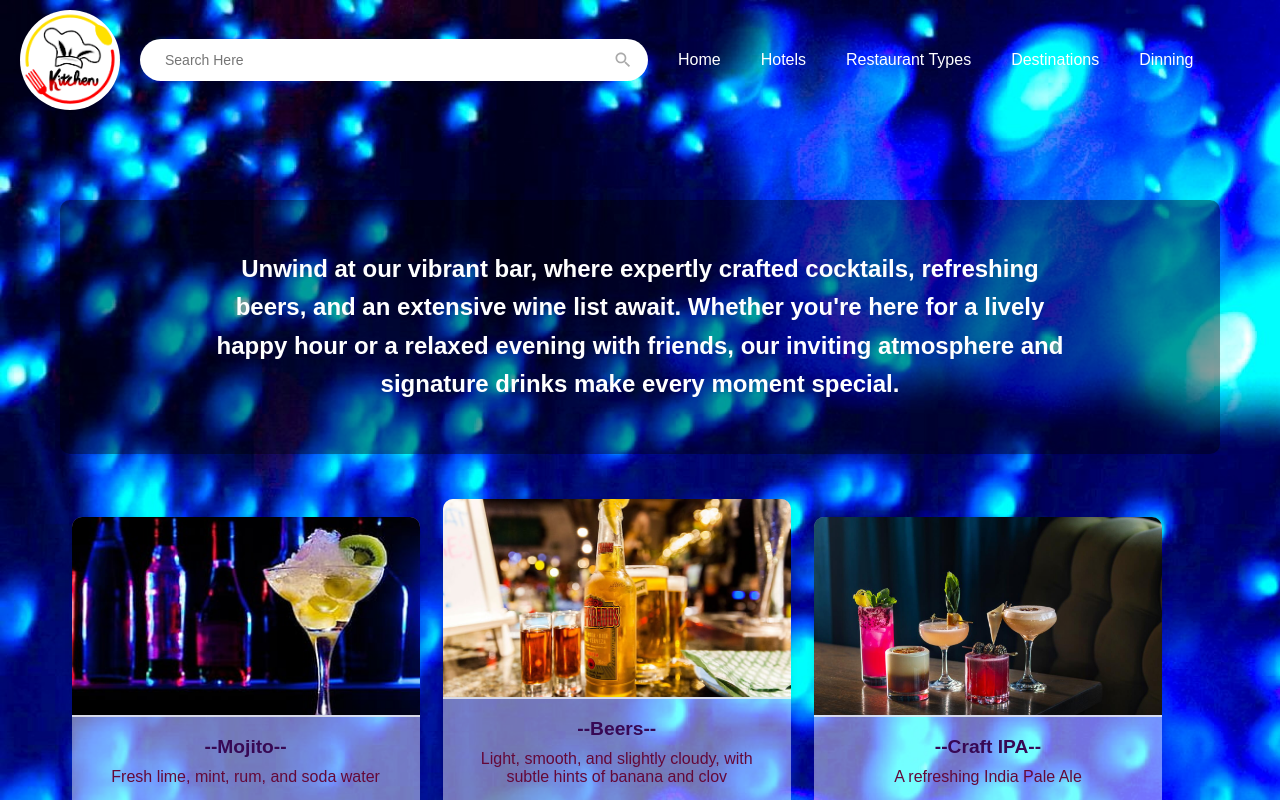
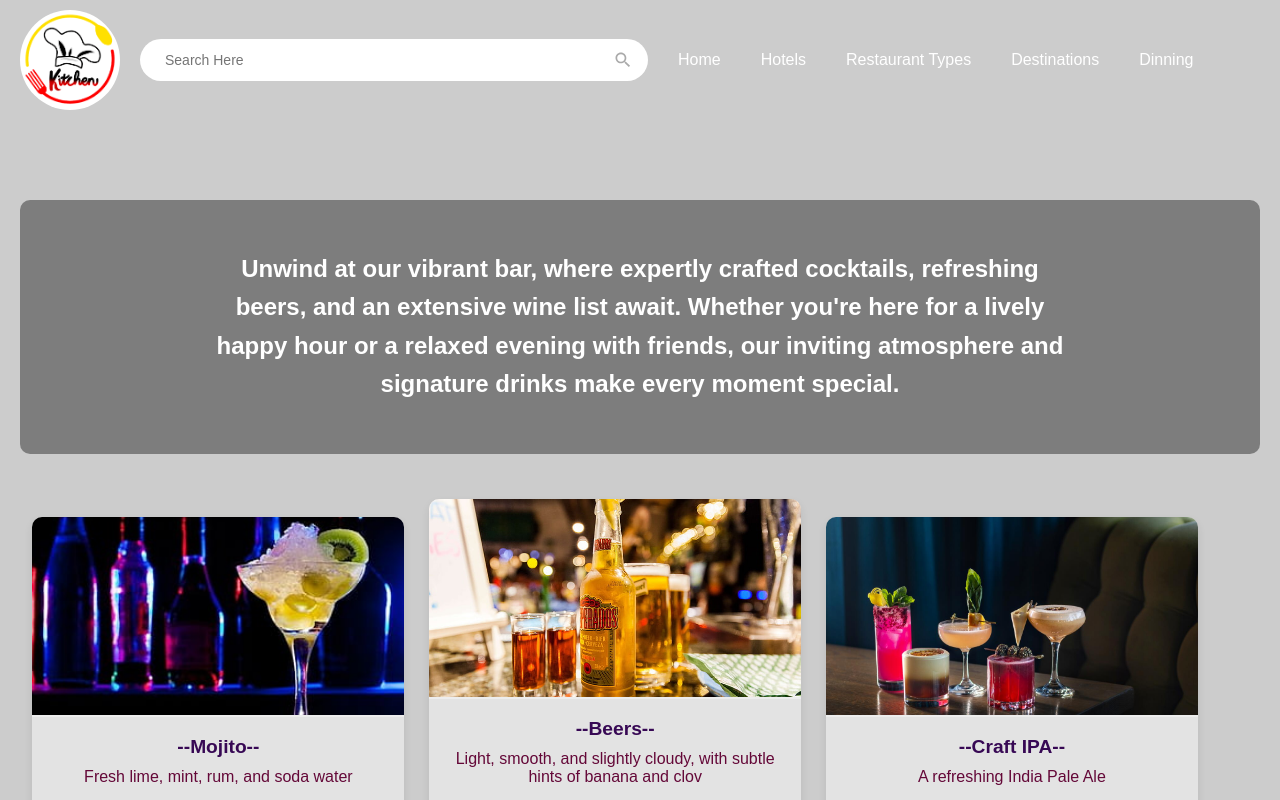
Before and after one commit to Pradeep-2564/Website4, a React (Vite) app in the folder taj-website/: page /Restaurent/Bars in a window 1280 px wide. Shown: the top 800 px of the page. Built offline with nearby package versions, Linux system fonts and the light colour scheme.

Commit message:
Adding style changes

```diff
--- a/taj-website/src/Components/Restaurents/Bars.css
+++ b/taj-website/src/Components/Restaurents/Bars.css
@@ -1,18 +1,8 @@
-body {
-    font-family: 'Arial', sans-serif;
-    margin: 0;
-    padding: 0;
-    background-color: #f9f9f9;
-    box-sizing: border-box;
-    background-image: url("/Images/bar.jpg");
-    background-size: cover;
-    background-repeat: no-repeat;
-  }
 
   .bars {
-    max-width: 1200px;
     margin: 0 auto;
     padding: 40px 20px;
+    background-color: #ccc;
   }
 
   .bars-description {
```
